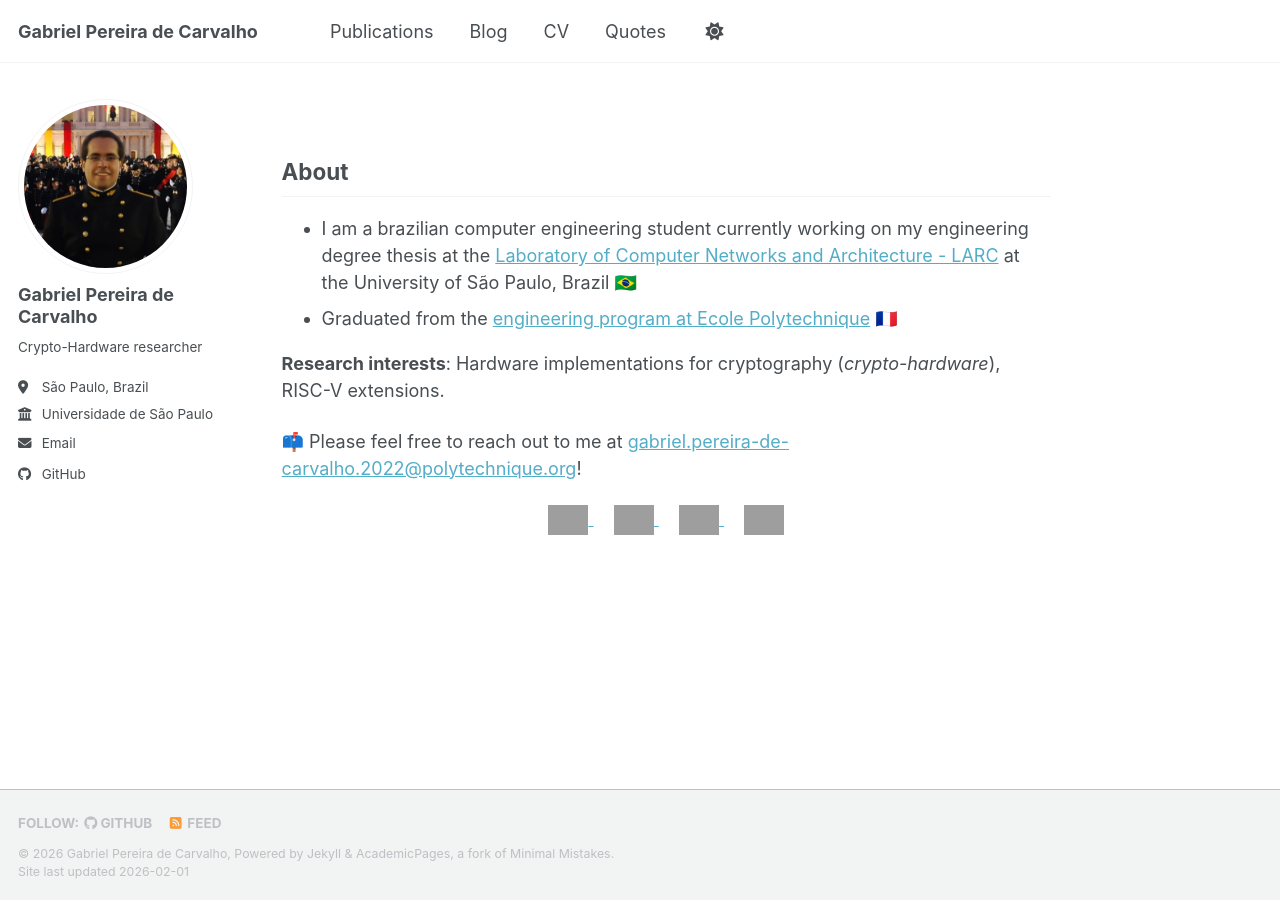
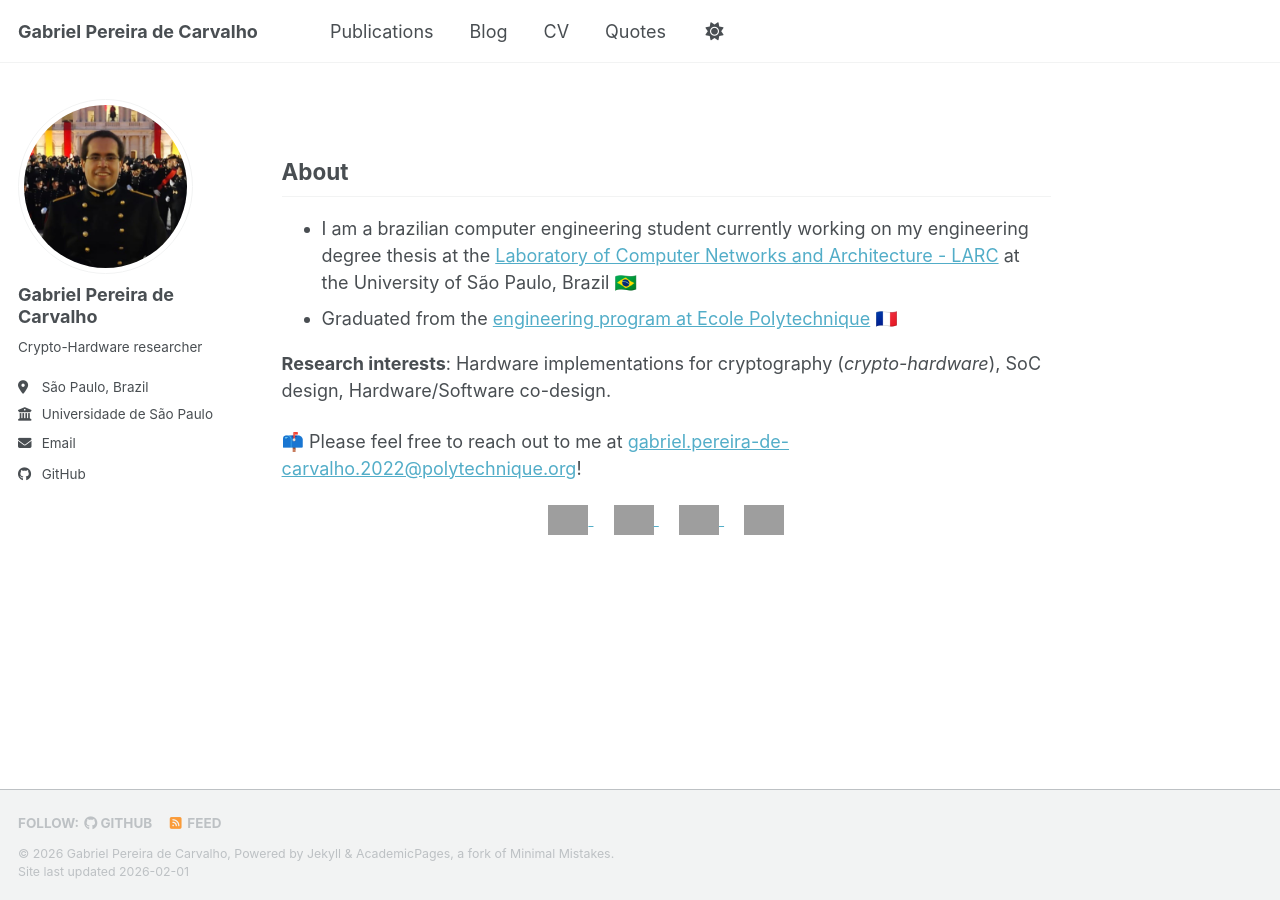
Before and after one commit to ArkhamKnightGPC/ArkhamKnightGPC.github.io, a Jekyll site: the page built from _pages/about.md, in a window 1280 px wide. Built offline with Jekyll 4.4.1, drawn with Linux system fonts in a browser that asks for light colours; a script bundle is joined from its source files by our own code; library files that are not in the unit come from our copies; grey boxes are pictures that could not be loaded.

Commit message:
:memo: research interests

```diff
--- a/_pages/about.md
+++ b/_pages/about.md
@@ -12,7 +12,7 @@ redirect_from:
 - I am a brazilian computer engineering student currently working on my engineering degree thesis at the [Laboratory of Computer Networks and Architecture - LARC](https://www.larc.usp.br/en) at the University of São Paulo, Brazil 🇧🇷
 - Graduated from the [engineering program at Ecole Polytechnique](https://programmes.polytechnique.edu/cycle-ingenieur-polytechnicien/cycle-ingenieur-polytechnicien) 🇫🇷
 
-**Research interests**: Hardware implementations for cryptography (*crypto-hardware*), RISC-V extensions.
+**Research interests**: Hardware implementations for cryptography (*crypto-hardware*), SoC design, Hardware/Software co-design.
 
 📫 Please feel free to reach out to me at [gabriel.pereira-de-carvalho.2022@polytechnique.org](mailto:gabriel.pereira-de-carvalho.2022@polytechnique.org)!
 
```
